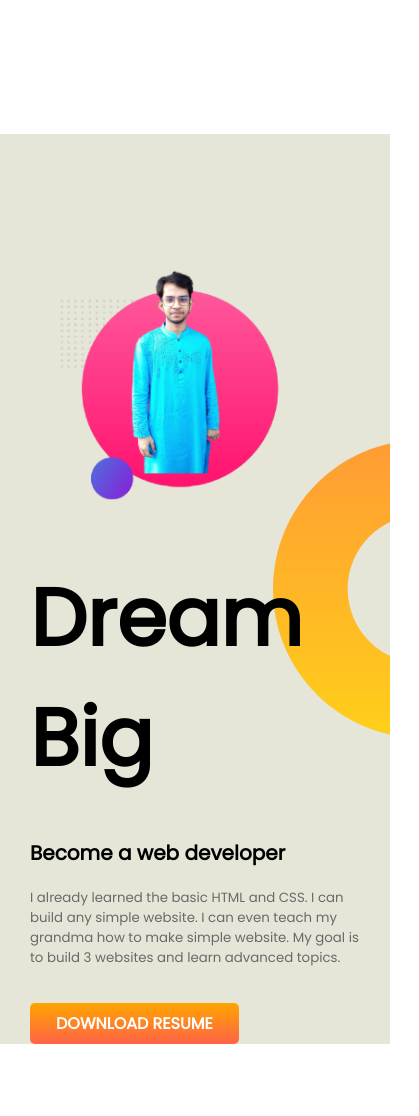
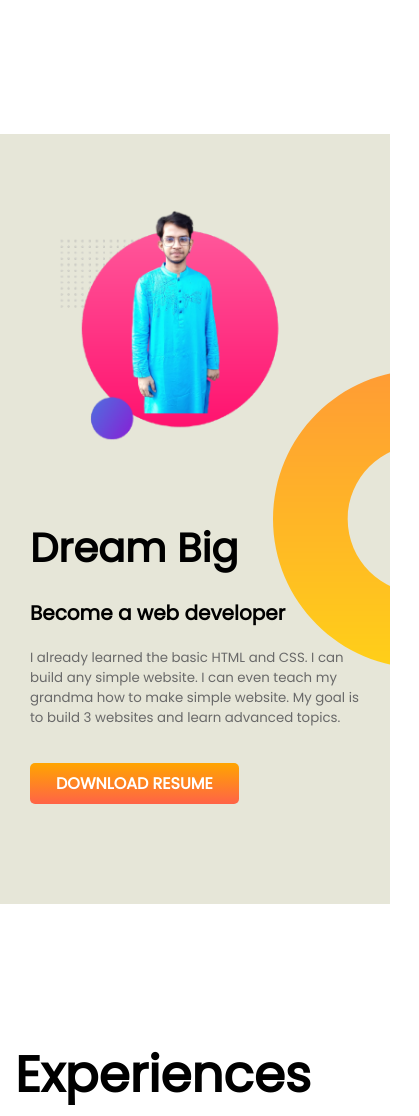
Before and after one commit to Firoz01/Personal-Portfolio, a plain HTML site: page index.html in a window 390 px wide. Shown: the part 860-1976 px from the top of the page, 419 px wide, since content can reach past the window. Drawn offline with Linux system fonts and the light colour scheme.

Commit message:
finished responsive

```diff
--- a/responsive.css
+++ b/responsive.css
@@ -9,6 +9,7 @@
 
     .content-text {
         flex-basis: 100%;
+        margin-top: 20px;
     }
     .content-img {
         flex-basis: 100%;
@@ -31,7 +32,23 @@
         margin-top: 35px;
         padding: 8px 26px;
     }
-    .content-img
+    .content-img {
         margin-top: 20px;
     }
+    .content-text .title-1 {
+        font-size: 40px;
+        margin-bottom: 20px;
+    }
+    #dream-big {
+        padding-top: 20px;
+        padding-bottom: 100px;
+        margin-bottom: 134px;
+    }
+
+    .experience-items {
+        width: 337px;
+    }
+    #web-dev-experience-1{
+        margin-bottom: 50px;
+    }
 }
--- a/style.css
+++ b/style.css
@@ -75,7 +75,7 @@ p{
     margin-bottom: 150px;
     padding-top: 100px;
 }
-.content-img .big-img{
+.content-img,.big-img{
     width: 100%;
 }
 .content-text .title-1{
```
